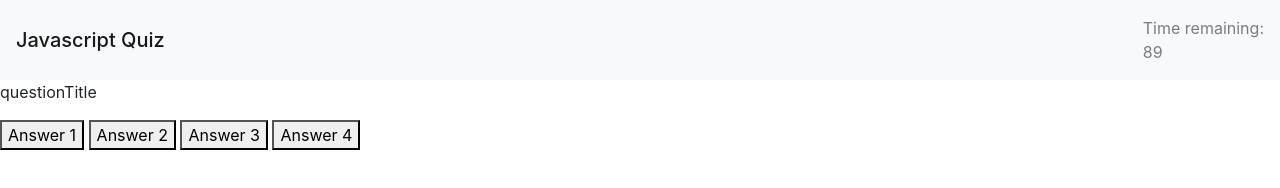
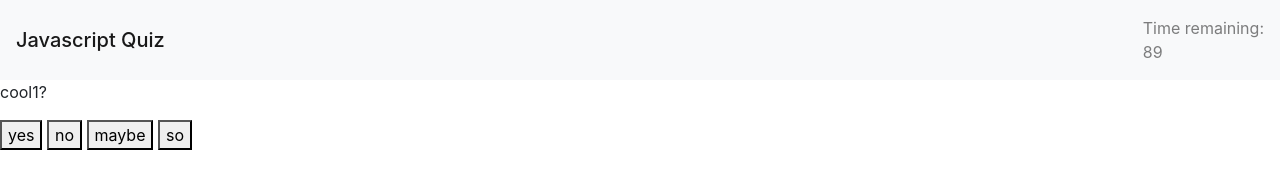
Before and after one commit to laurenbrown108/code-quiz, a plain HTML site: page index.html in a window 1280 px wide. Both pictures are taken after a click on the button "Start Game". Drawn offline with nearby package versions, Linux system fonts and the light colour scheme.

Commit message:
First set of placeholder question/answers are rendering when quiz is started.

```diff
--- a/index.html
+++ b/index.html
@@ -20,13 +20,16 @@
     <main>
         <container>
                 <button type="button" id="start" class="btn btn-primary btn-lg"> Start Game </button>
-            </div>
+        </container>
+        <container>
             <div id="hiddenQuest">
-                <p id="questions"> questionTitle </p>
-                <button type="button" id="answer-1-btn"> Answer 1 </button>
-                <button type="button" id="answer-2-btn"> Answer 2 </button>
-                <button type="button" id="answer-3-btn"> Answer 3 </button>
-                <button type="button" id="answer-4-btn"> Answer 4 </button>
+                <p id="questions"> question </p>
+                <div id="answers">
+                    <button id="btnA"> text </button>
+                    <button id="btnB"> text </button>
+                    <button id="btnC"> text </button>
+                    <button id="btnD"> text </button>
+                </div>
             </div>
             </div>
         </container>
--- a/script.js
+++ b/script.js
@@ -1,21 +1,26 @@
 var score = 0;
 var currentTime = 0;
-var currentQuestions = 0;
-var i = 0;
+var currentQuestion = 0;
 var timer;
-
+var quiz
 
 
 // Questions, choices, correct answer
 var quizQuestions = [{
-    quizTitle : "cool1",
-    questionChoices : ["hi", "i'm", "made", "up"],
-    questionAnswer : "hi",
+    title : "cool1?",
+    answerOne : "yes",
+    answerTwo : "no",
+    answerThree : "maybe",
+    answerFour : "so",
+    correct : "yes",
 },
 {
-    quizTitle : "cool2",
-    questionChoices : ["hi", "i'm", "made", "up"],
-    questionAnswer : "i'm",
+    title : "cool2?",
+    answerOne : "no way",
+    answerTwo : "idk",
+    answerThree : "maybeidfk",
+    answerFour : "uhh",
+    correct : "idk",
 },
 ]
 
@@ -24,6 +29,11 @@ var quizQuestions = [{
 var startButton = document.getElementById("start");
 var showQuestion = document.getElementById("hiddenQuest");
 var countdown = document.getElementById("timeLeft");
+var questionElement = document.getElementById("questions");
+var choiceA = document.getElementById("btnA");
+var choiceB = document.getElementById("btnB");
+var choiceC = document.getElementById("btnC");
+var choiceD = document.getElementById("btnD");
 
 
 startButton.addEventListener("click", startGame);
@@ -45,9 +55,27 @@ function startGame() {
             //gameOver();
         }
     }, 1000);
-    askQuestion()
-}
+    askQuestion(quizQuestions);
 
-function askQuestion() {
+function askQuestion(quizQuestions) {
+        questionElement.textContent = "";
+        questionElement.textContent = quizQuestions[currentQuestion].title;
+        choiceA.innerHTML = quizQuestions[currentQuestion].answerOne;
+        choiceB.innerHTML = quizQuestions[currentQuestion].answerTwo;
+        choiceC.innerHTML = quizQuestions[currentQuestion].answerThree;
+        choiceD.innerHTML = quizQuestions[currentQuestion].answerFour;
+        };
+        // save for next question I think : for (var i = 0; i <= 4; i++) {
 
-}
+    }
+    //answerButtons.addEventListener("click", nextQuestion());
+ //^ try query selecter all for this to grab all the buttons. div is triggering start button.
+//function nextQuestion() {
+    //alert
+    //if correct, move on
+    //if incorrect time deducted, move on
+    //console.log("nextQ!");
+//}
+
+//function chooseQuestion () {
+   // button.addEventListener("click", console.log("goodjob"));
```
